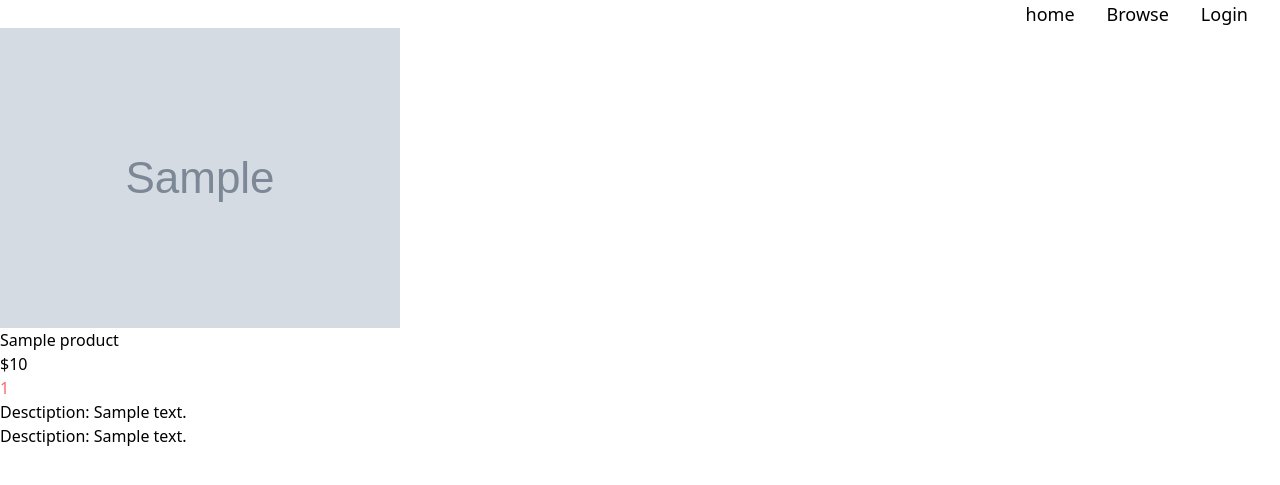
After one commit to liampustam/marqen, a Flask app: template templates/product.html.jinja in a window 1280 px wide. The commit adds this page. Shown: the top 485 px of the page. Run offline with Flask 3, Linux system fonts and the light colour scheme; the template is opened without the code that fills it: most values are stand-ins (such as "Sample title", 1, 10 or a date in 2020); grey boxes marked "Sample" are stand-in pictures.

Commit message:
products page

```diff
--- a/main.py
+++ b/main.py
@@ -38,3 +38,19 @@ def browse():
     connection.close()
 
     return render_template("browse.html.jinja", products=result)
+
+@app.route("/product/<product_id>")
+def product_page(product_id):
+
+    connection = conncet_db()
+
+    cursor = connection.cursor()
+
+    cursor.execute("SELECT * FROM `Product` WHERE `ID` = %s", (product_id))
+
+    result = cursor.fetchone()
+
+    connection.close()
+
+
+    return render_template("product.html.jinja", product = result)
--- a/templates/browse.html.jinja
+++ b/templates/browse.html.jinja
@@ -10,6 +10,7 @@
 
     <main class="grid grid-cols-4 gap-3 ml-15">
         {% for x in products %}
+        <a href="/product/{{ x['ID']}}">
             <div class="flex flex-col">
                 <img class="max-h-100 max-w-100 border-black border-10px" src=" {{ x['Image'] }}">
                 {{ x["Name"] }}<br>
@@ -17,6 +18,7 @@
                 {{ x["Size"]}}<br>
 
             </div>
+        </a>
         {% endfor %}
     </main>
 </body>
--- a/templates/components/navbar.html.jinja
+++ b/templates/components/navbar.html.jinja
@@ -1,4 +1,5 @@
-<nav>
+<nav class="bg-deco px-8 flex gap-8 text-lg justify-end flex-col md:flex-row">
     <a href="/">home</a>
     <a href="/browse">Browse</a>
+    <a href="/login"> Login</a>
 </nav>
--- /dev/null
+++ b/templates/product.html.jinja
@@ -0,0 +1,33 @@
+<!doctype html>
+<html>
+  <head>
+    <meta charset="UTF-8" />
+    <meta name="viewport" content="width=device-width, initial-scale=1.0" />
+    <script src="https://cdn.jsdelivr.net/npm/@tailwindcss/browser@4"></script>
+    <link href= "/static/product/stycles.css" rel="stylesheet" >
+  </head>
+  <body>
+  {% include "components/navbar.html.jinja"%}
+
+    <div class="grid grid-cols-2">
+        <div>
+            <img class="max-h-100 max-w-100 border-black border-10px" src=" {{ product ['Image'] }}">
+            <div>{{ product ["Name"] }}<div>
+            <div>${{ product ["Price"] }}</div>
+            <div class="text-red-400">{{ product ["Size"]}}</div>
+            <div> Desctiption: {{ product ["Description"]}}</div>
+        </div>
+
+
+
+        <div>
+            <div> Desctiption: {{ product ["Description"]}}</div>
+        </div>
+
+
+
+
+
+    </div>
+  </body>
+</html>
```
Also changed, not shown: templates/login.html.jinja (added).
